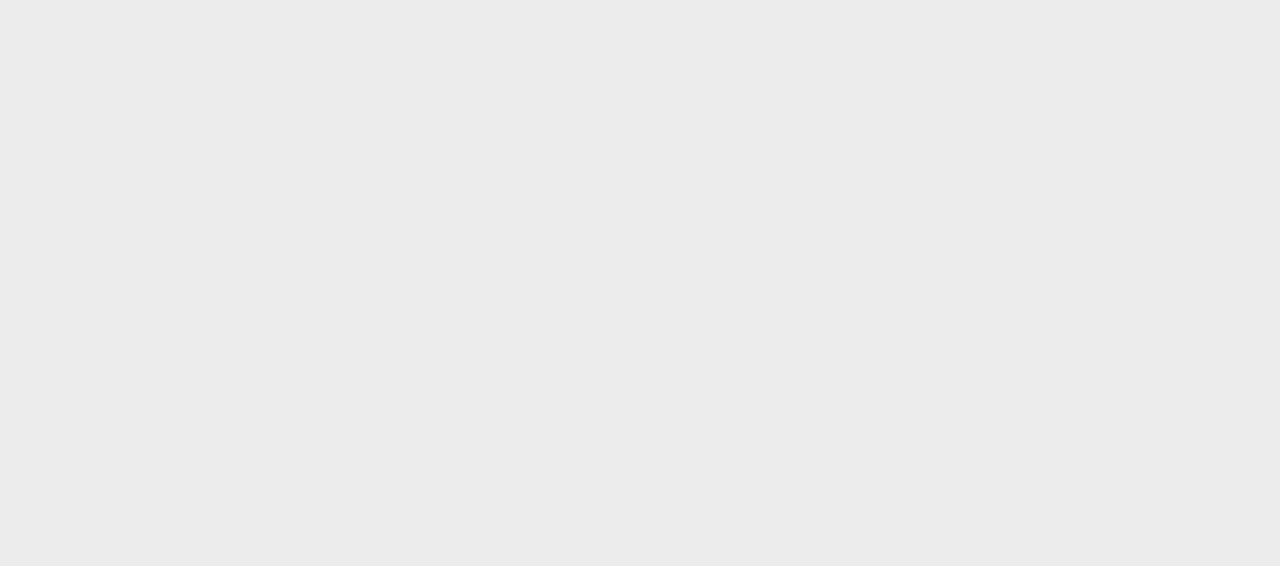
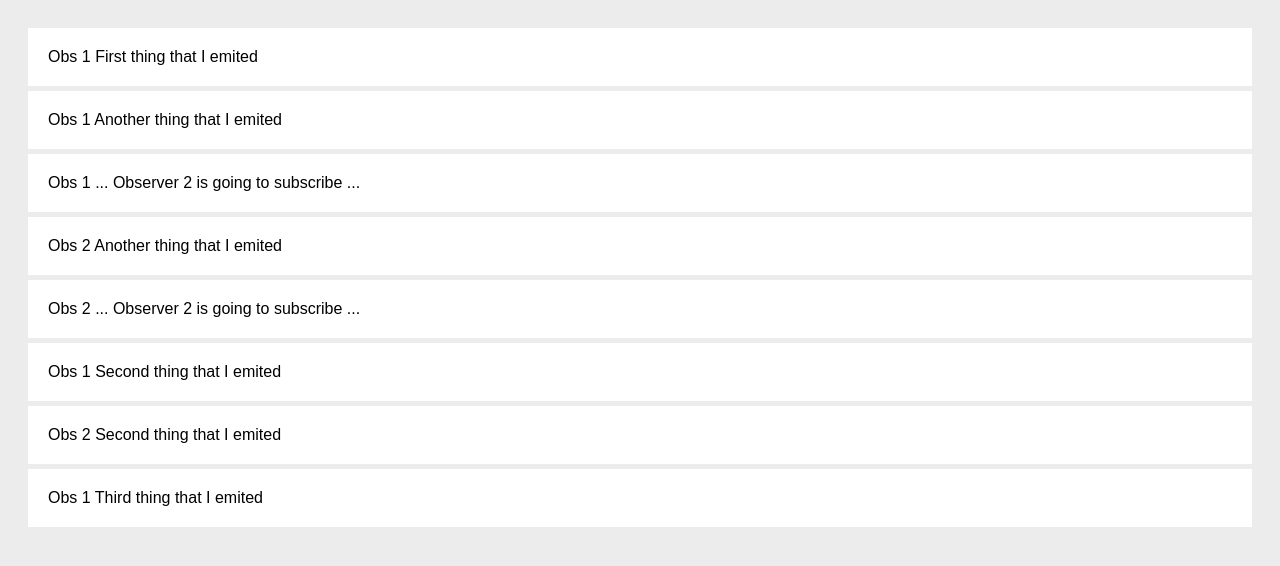
Before and after one commit to andres9722/rxjs, a website built with Parcel: page index.html in a window 1280 px wide. Built offline with nearby package versions, Linux system fonts and the light colour scheme.

Commit message:
rxjs
Exercises

```diff
--- a/index.html
+++ b/index.html
@@ -24,7 +24,7 @@
 
 <body>
 	<script src="src/index.js"></script>
-	<p id="output"></p>
+	<ul id="output"></ul>
 </body>
 
 </html>
--- a/src/index.js
+++ b/src/index.js
@@ -44,3 +44,82 @@
 // setTimeout(() => {
 //   const reallyHot = hotObs.subscribe(x => addItem(`${x} Observer Four`));
 // }, 4000);
+
+// import { Subject } from "rxjs";
+
+// const subject = new Subject();
+
+// subject.subscribe(
+//   x => addItem("Obs 1 " + x),
+//   e => addItem("Obs 1 " + e),
+//   () => addItem("Obs 1 Complete")
+// );
+
+// subject.next("First thing that I emited");
+
+// const observerSub = subject.subscribe(x => addItem("Obs 2 " + x));
+
+// subject.next("Second thing that I emited");
+// observerSub.unsubscribe();
+// subject.next("Third thing that I emited");
+
+// function addItem(x) {
+//   const node = document.createElement("li");
+//   const text = document.createTextNode(x);
+//   node.appendChild(text);
+//   const ul = document.getElementById("output");
+//   ul.appendChild(node);
+// }
+
+// import { BehaviorSubject } from "rxjs";
+
+// const subject = new BehaviorSubject("First");
+
+// subject.subscribe(
+//   x => addItem("Obs 1 " + x),
+//   e => addItem("Obs 1 " + e),
+//   () => addItem("Obs 1 Complete")
+// );
+
+// subject.next("First thing that I emited");
+// subject.next("... Observer 2 is going to subscribe ...");
+// const observerSub = subject.subscribe(x => addItem("Obs 2 " + x));
+
+// subject.next("Second thing that I emited");
+// observerSub.unsubscribe();
+// subject.next("Third thing that I emited");
+
+// function addItem(x) {
+//   const node = document.createElement("li");
+//   const text = document.createTextNode(x);
+//   node.appendChild(text);
+//   const ul = document.getElementById("output");
+//   ul.appendChild(node);
+// }
+
+import { ReplaySubject } from "rxjs";
+
+const subject = new ReplaySubject(2);
+
+subject.subscribe(
+  x => addItem("Obs 1 " + x),
+  e => addItem("Obs 1 " + e),
+  () => addItem("Obs 1 Complete")
+);
+
+subject.next("First thing that I emited");
+subject.next("Another thing that I emited");
+subject.next("... Observer 2 is going to subscribe ...");
+const observerSub = subject.subscribe(x => addItem("Obs 2 " + x));
+
+subject.next("Second thing that I emited");
+observerSub.unsubscribe();
+subject.next("Third thing that I emited");
+
+function addItem(x) {
+  const node = document.createElement("li");
+  const text = document.createTextNode(x);
+  node.appendChild(text);
+  const ul = document.getElementById("output");
+  ul.appendChild(node);
+}
```
